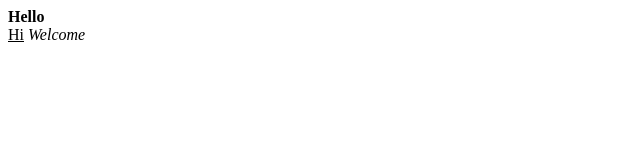
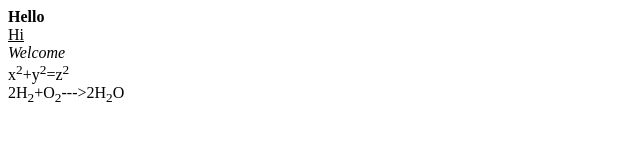
Before and after one commit to iamneo-production/adeddbcdbdadaeccdffeecabfeedab, a website: page public/index.html in a window 1280 px wide. Shown: the whole page, without its empty margins (0-640 px from the left). Drawn offline with Linux system fonts and the light colour scheme.

Commit message:
Backup Commit

```diff
--- a/public/index.html
+++ b/public/index.html
@@ -4,7 +4,9 @@
     </head>
     <body>
         <p><b>Hello</b><br>
-            <u>Hi</u>
-            <i>Welcome</i>
+            <u>Hi</u><br>
+            <i>Welcome</i><br>
+            x<sup>2</sup>+y<sup>2</sup>=z<sup>2</sup><br>
+            2H<sub>2</sub>+O<sub>2</sub>--->2H<sub>2</sub>O</p>
     </body>
 </html>
```
